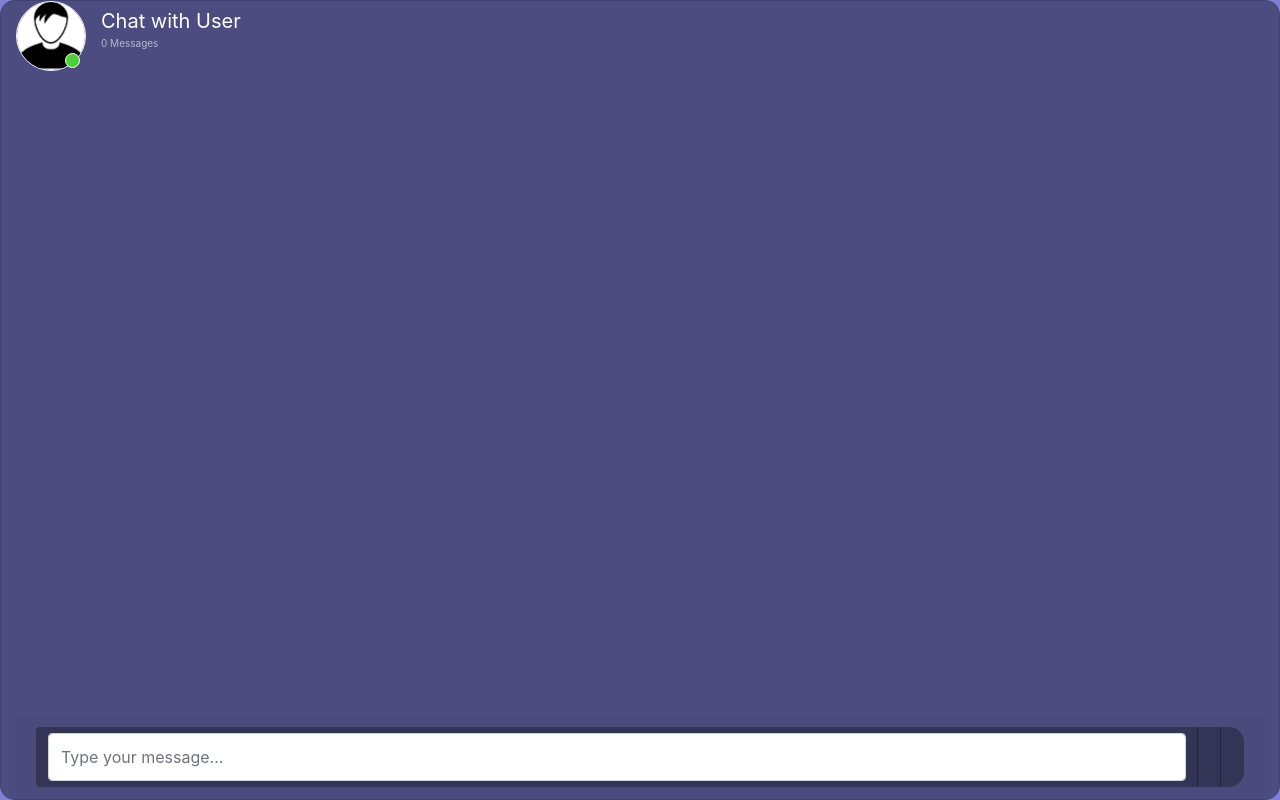
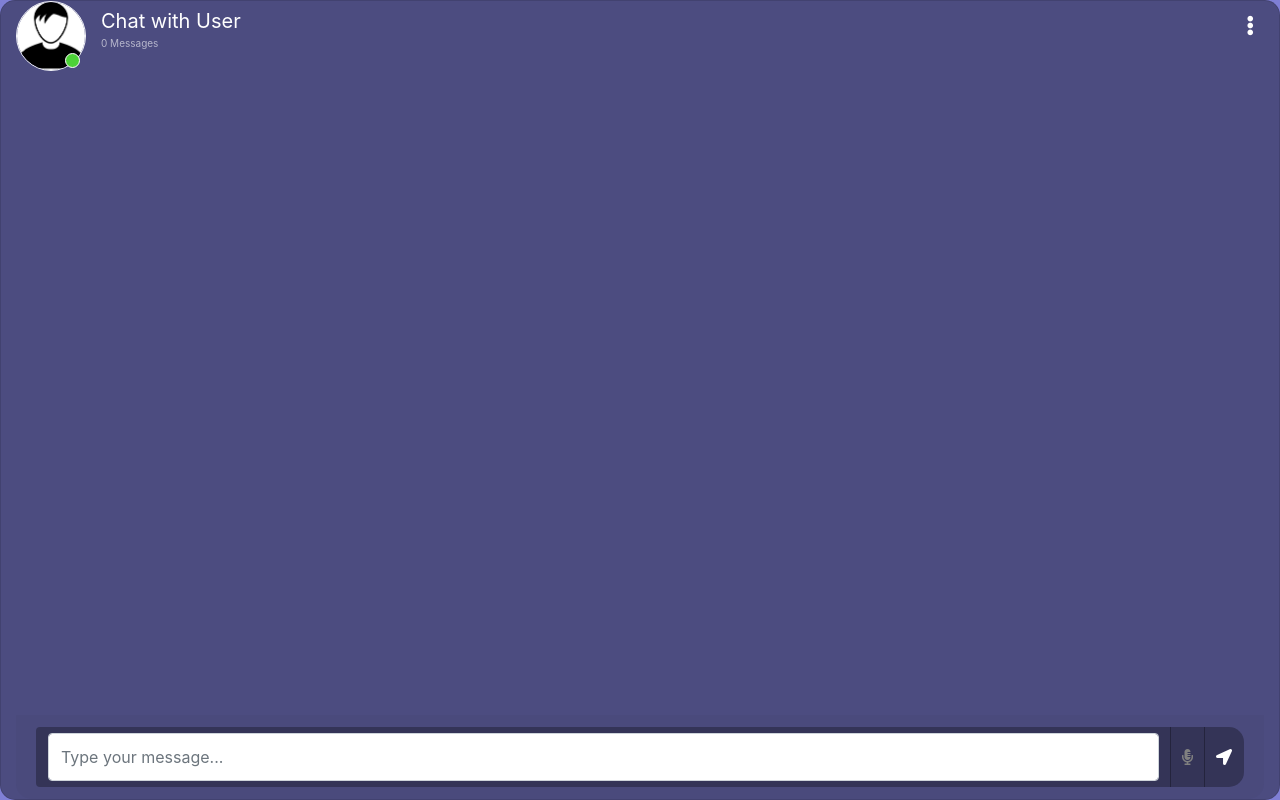
Before and after one commit to Anwarvic/RasaChatbot-with-ASR-and-TTS, a Flask app: page / in a window 1280 px wide. Run offline with Flask 2, Linux system fonts and the light colour scheme; parts of the project's set-up code (start-up, migrations or seed data) failed here and were passed over; some libraries are stand-ins or nearby versions.

Commit message:
adding minimalized version of fontawesome

```diff
--- a/templates/index.html
+++ b/templates/index.html
@@ -17,7 +17,7 @@
 		<!-- load bootstrap -->
 		<link href="{{ url_for('static', filename='bootstrap/css/bootstrap.min.css') }}" rel="stylesheet">
 		<!-- load font-awesome -->
-		<link href="{{ url_for('static', filename='fontawesome/css/all.css') }}" rel="stylesheet">
+		<link href="{{ url_for('static', filename='fa/css/all.min.css') }}" rel="stylesheet">
 		<!-- load my css -->
         <link href="{{ url_for('static', filename='css/style.css') }}" rel="stylesheet">
 	</head>
```
